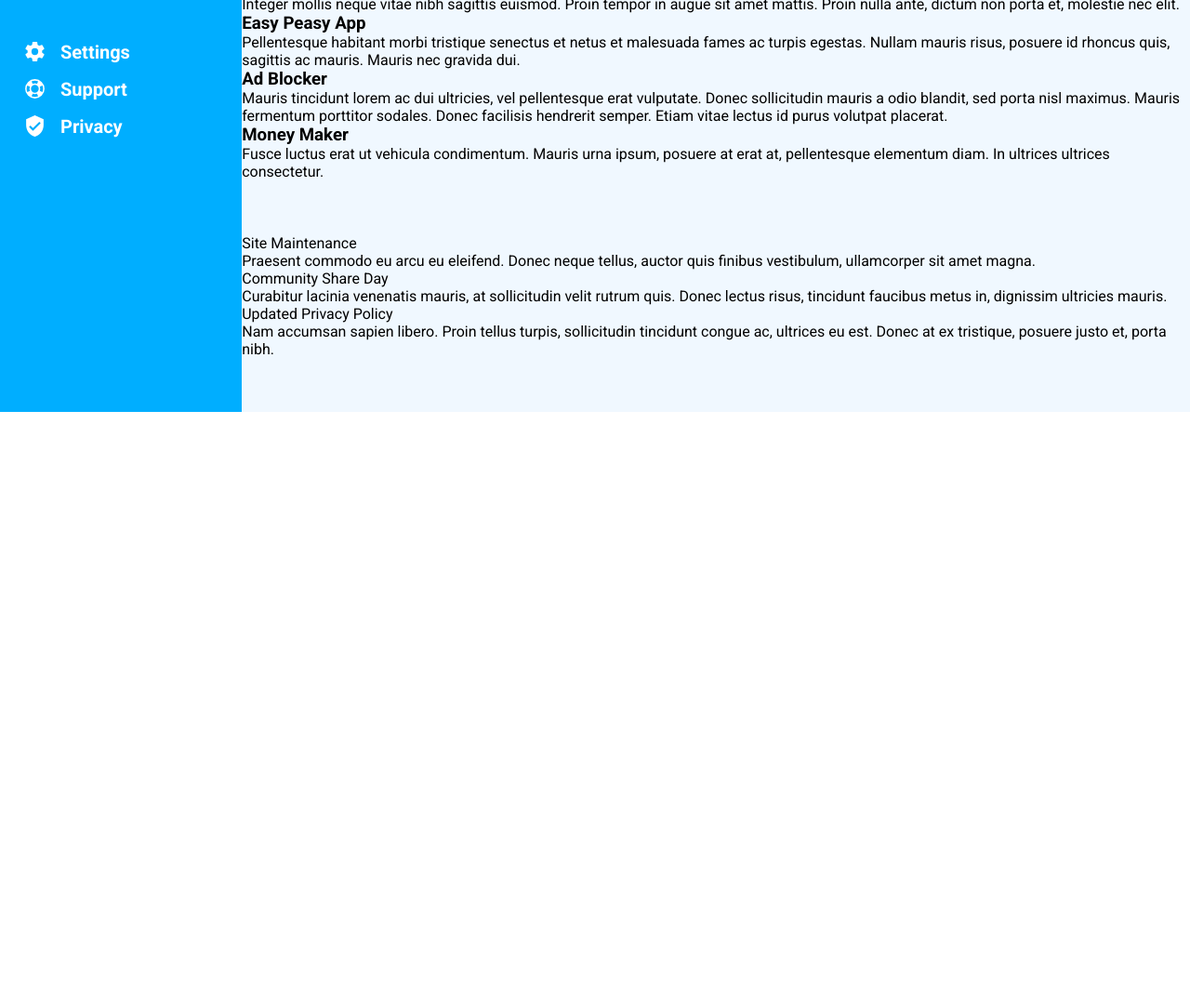
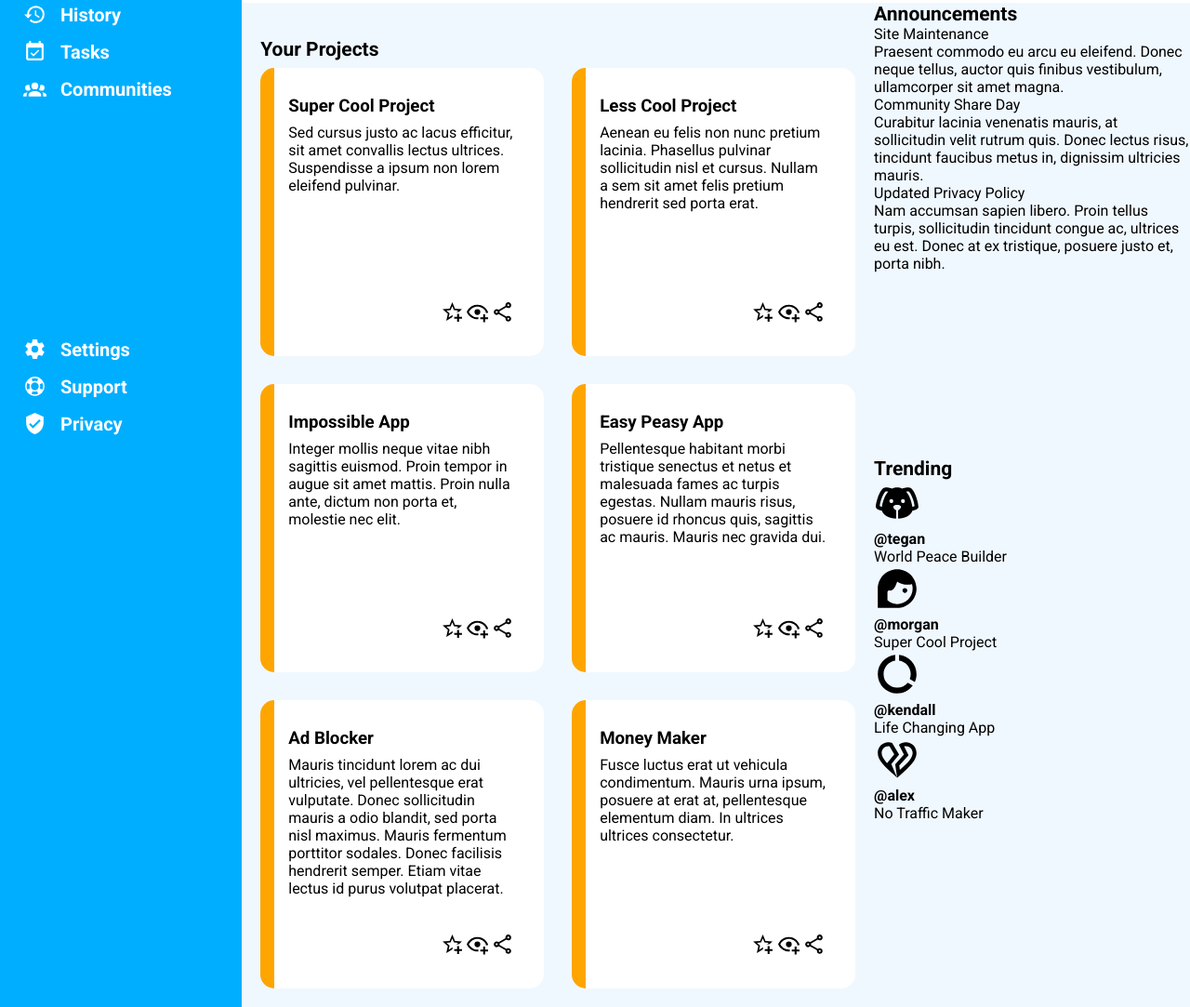
Before and after one commit to JLionPerez/odint-admin-dashboard, a plain HTML site: page index.html in a window 1280 px wide. Shown: the part 357-1440 px from the top of the page at 93% size. Before the commit the page ends 800 px from the top, so only its background shows below. Drawn offline with Linux system fonts and the light colour scheme.

Commit message:
Add main content styling + grid

```diff
--- a/index.html
+++ b/index.html
@@ -96,29 +96,62 @@
                 <div class="card">
                     <h3>Super Cool Project</h3>
                     <p>Sed cursus justo ac lacus efficitur, sit amet convallis lectus ultrices. Suspendisse a ipsum non lorem eleifend pulvinar.</p>
+                    <div class="icons">
+                        <img src="svgs/star-plus-outline.svg" width="25" height="25">
+                        <img src="svgs/eye-plus-outline.svg" width="25" height="25">
+                        <img src="svgs/share-variant-outline.svg" width="25" height="25">
+                    </div>
                 </div>
                 <div class="card">
                     <h3>Less Cool Project</h3>
                     <p>Aenean eu felis non nunc pretium lacinia. Phasellus pulvinar sollicitudin nisl et cursus. Nullam a sem sit amet felis pretium hendrerit sed porta erat.</p>
+                    <div class="icons">
+                        <img src="svgs/star-plus-outline.svg" width="25" height="25">
+                        <img src="svgs/eye-plus-outline.svg" width="25" height="25">
+                        <img src="svgs/share-variant-outline.svg" width="25" height="25">
+                    </div>
                 </div>
                     <div class="card">
                     <h3>Impossible App</h3>
                     <p>Integer mollis neque vitae nibh sagittis euismod. Proin tempor in augue sit amet mattis. Proin nulla ante, dictum non porta et, molestie nec elit.</p>
+                    <div class="icons">
+                        <img src="svgs/star-plus-outline.svg" width="25" height="25">
+                        <img src="svgs/eye-plus-outline.svg" width="25" height="25">
+                        <img src="svgs/share-variant-outline.svg" width="25" height="25">
+                    </div>
                 </div>
                     <div class="card">
                     <h3>Easy Peasy App</h3>
                     <p>Pellentesque habitant morbi tristique senectus et netus et malesuada fames ac turpis egestas. Nullam mauris risus, posuere id rhoncus quis, sagittis ac mauris. Mauris nec gravida dui.</p>
+                    <div class="icons">
+                        <img src="svgs/star-plus-outline.svg" width="25" height="25">
+                        <img src="svgs/eye-plus-outline.svg" width="25" height="25">
+                        <img src="svgs/share-variant-outline.svg" width="25" height="25">
+                    </div>
                 </div>
                     <div class="card">
                     <h3>Ad Blocker</h3>
                     <p>Mauris tincidunt lorem ac dui ultricies, vel pellentesque erat vulputate. Donec sollicitudin mauris a odio blandit, sed porta nisl maximus. Mauris fermentum porttitor sodales. Donec facilisis hendrerit semper. Etiam vitae lectus id purus volutpat placerat.</p>
+                    <div class="icons">
+                        <img src="svgs/star-plus-outline.svg" width="25" height="25">
+                        <img src="svgs/eye-plus-outline.svg" width="25" height="25">
+                        <img src="svgs/share-variant-outline.svg" width="25" height="25">
+                    </div>
                 </div>
                     <div class="card">
                     <h3>Money Maker</h3>
                     <p>Fusce luctus erat ut vehicula condimentum. Mauris urna ipsum, posuere at erat at, pellentesque elementum diam. In ultrices ultrices consectetur.</p>
+                    <div class="icons">
+                        <img src="svgs/star-plus-outline.svg" width="25" height="25">
+                        <img src="svgs/eye-plus-outline.svg" width="25" height="25">
+                        <img src="svgs/share-variant-outline.svg" width="25" height="25">
                     </div>
                 </div>
+            </div>
+
+            <div class="side_wrapper">
                 <div class="announcements">
+                    <div class="main_titles">Announcements</div>
                     <div class="ann_card">
                         Site Maintenance
                         <p>Praesent commodo eu arcu eu eleifend. Donec neque tellus, auctor quis finibus vestibulum, ullamcorper sit amet magna.</p>
@@ -132,6 +165,39 @@
                         <p>Nam accumsan sapien libero. Proin tellus turpis, sollicitudin tincidunt congue ac, ultrices eu est. Donec at ex tristique, posuere justo et, porta nibh.</p>
                     </div>
                 </div>
+
+                <div class="trending">
+                    <div class="main_titles">Trending</div>
+                    <div class="trend_card">
+                        <img src="svgs/dog.svg" width="50" height="50">
+                        <div class="at">
+                            <h4>@tegan</h4>
+                            <p>World Peace Builder</p>
+                        </div>
+                    </div>
+                    <div class="trend_card">
+                        <img src="svgs/face-woman-profile.svg" width="50" height="50">
+                        <div class="at">
+                            <h4>@morgan</h4>
+                            <p>Super Cool Project</p>
+                        </div>
+                    </div>
+                    <div class="trend_card">
+                        <img src="svgs/chart-donut.svg" width="50" height="50">
+                        <div class="at">
+                            <h4>@kendall</h4>
+                            <p>Life Changing App</p>
+                        </div>
+                    </div>
+                    <div class="trend_card">
+                        <img src="svgs/heart-broken-outline.svg" width="50" height="50">
+                        <div class="at">
+                            <h4>@alex</h4>
+                            <p>No Traffic Maker</p>
+                        </div>
+                    </div>
+                </div>
+            </div>
         </div>
     </div>
 </body>
--- a/style.css
+++ b/style.css
@@ -6,22 +6,31 @@
 
 .container,
 .header,
+.profile_name,
+.buttons,
 .sidebar,
+.dash_title,
 .main-content,
+.side_wrapper,
 .searchbar,
 .top_bar,
 .top_left,
 .top_right,
 .bottom_bar,
 .bottom_left,
-.bottom_right {
+.bottom_right,
+ul,
+li,
+.main_titles,
+.projects,
+.card,
+.icons {
     display: grid;
 }
 
 .container {
     grid-template-columns: 1fr 4fr;
     grid-template-rows: 1fr 3fr;
-    height: 100vh;
     background-color: aliceblue;
 }
 
@@ -73,7 +82,6 @@ input {
 }
 
 .profile_name {
-    display: grid;
     gap: 5px;
 }
 
@@ -85,7 +93,6 @@ input {
 .buttons {
     justify-content: center;
     align-items: center;
-    display: grid;
     grid-template-columns: 1fr 1fr 1fr;
     gap: 20px;
 }
@@ -118,21 +125,59 @@ button {
 }
 
 .dash_title {
-    display: grid;
     grid-template-columns: 50px 1fr;
     gap: 15px;
     align-items: center;
 }
 
 ul {
-    display: grid;
     list-style: none;
     gap: 15px;
 }
 
 li {
-    display: grid;
     grid-template-columns: 25px 1fr;
     align-items: center;
     gap: 15px
 }
+
+.main_titles {
+    font-size: 21px;
+    font-weight: bold;
+}
+
+.main-content {
+    grid-template-columns: 2fr 1fr;
+}
+
+.projects {
+    grid-template-rows: 20px 1fr;
+    grid-template-columns: repeat(2, 1fr);
+    padding: 20px;
+    gap: 30px;
+}
+
+.projects .main_titles {
+    grid-column: 1 / 3;
+    line-height: 60px;
+}
+
+.card {
+    background-color: white;
+    background-image: linear-gradient(to right, orange 15px, transparent 15px);
+    height: 250px;
+    border-radius: 15px;
+    padding: 30px;
+    grid-template-rows: 30px 1fr 30px;
+    grid-template-columns: 2fr 1fr;
+}
+
+.card h3,
+.card p {
+    grid-column: 1 / 3;
+}
+
+.icons {
+    grid-column: 2 / 3;
+    grid-template-columns: repeat(3, 1fr);
+}
```
Also changed, not shown: svgs/chart-donut.svg (added), svgs/dog.svg (added), svgs/eye-plus-outline.svg (added), svgs/heart-broken-outline.svg (added), svgs/share-variant-outline.svg (added), svgs/star-plus-outline.svg (added). Lines whose indentation alone changed are shown as unchanged.
